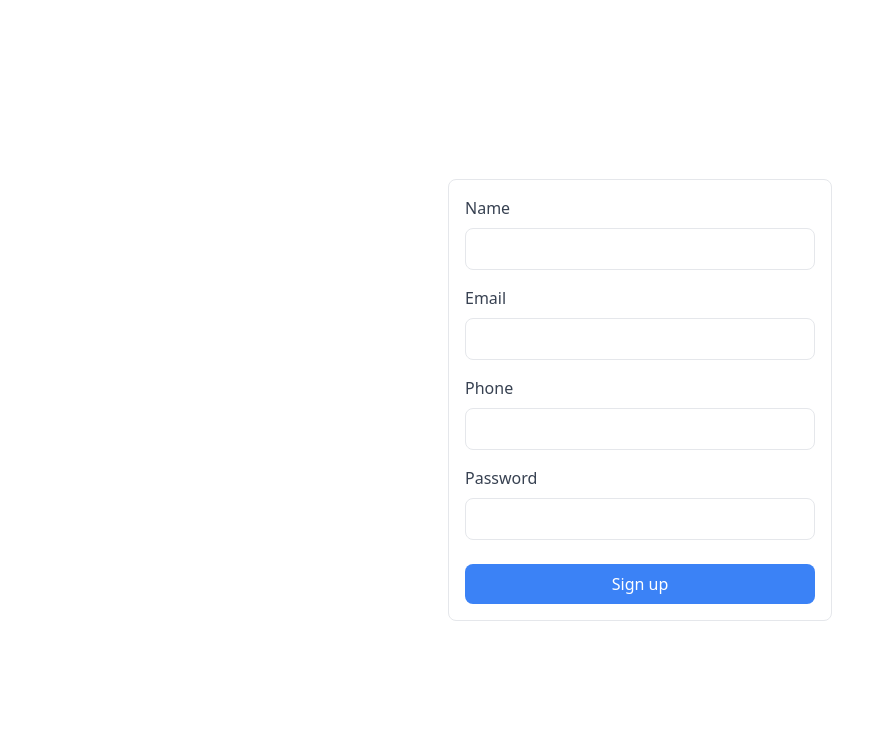
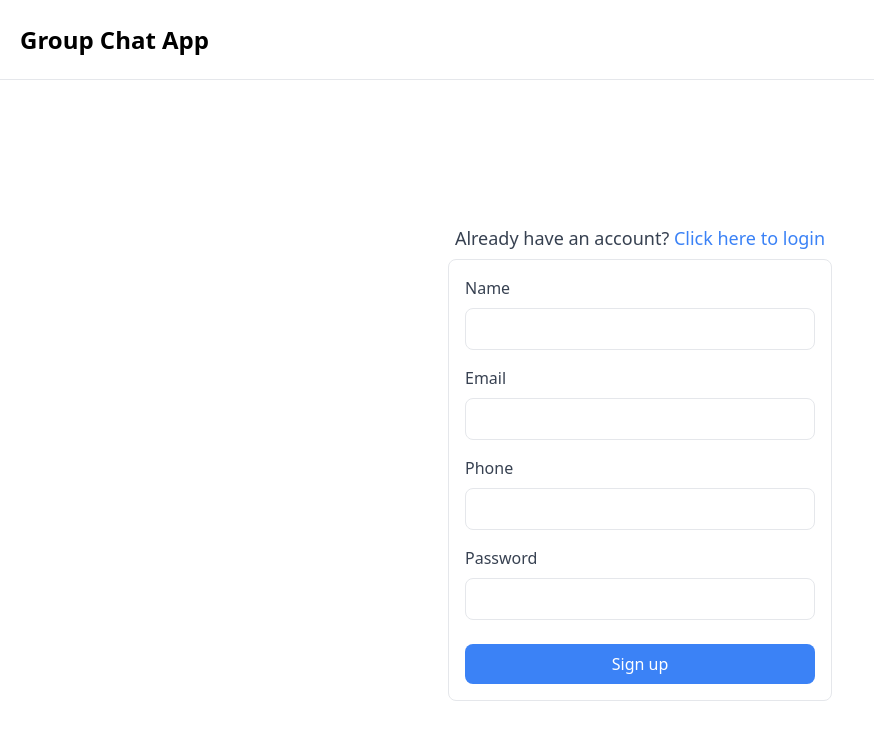
Before and after one commit to alkeshnikalje/group-chat-app, a React (Vite) app in the folder react-chat-app/: page /signup in a window 1280 px wide. Shown: the top 740 px of the page, without its empty margins (0-874 px from the left). Built offline with nearby package versions, Linux system fonts and the light colour scheme.

Commit message:
connect frontend to the backend

```diff
--- a/react-chat-app/package.json
+++ b/react-chat-app/package.json
@@ -10,6 +10,8 @@
     "preview": "vite preview"
   },
   "dependencies": {
+    "@types/axios": "^0.14.0",
+    "axios": "^1.5.1",
     "react": "^18.2.0",
     "react-dom": "^18.2.0",
     "react-router-dom": "^6.16.0"
--- a/react-chat-app/src/App.tsx
+++ b/react-chat-app/src/App.tsx
@@ -2,10 +2,14 @@ import { useState } from "react";
 import { BrowserRouter as Router, Routes, Route } from "react-router-dom";
 import Signup from "./components/Singup";
 import SignIn from "./components/Signin";
+import AppBar from "./components/AppBar";
+import Main from "./components/Main";
 function App() {
   return (
     <Router>
+      <AppBar />
       <Routes>
+        <Route path="/main" element={<Main />} />
         <Route path="/signup" element={<Signup />} />
         <Route path="/signin" element={<SignIn />} />
       </Routes>
--- /dev/null
+++ b/react-chat-app/src/components/AppBar.tsx
@@ -0,0 +1,23 @@
+import React, { useState } from "react";
+
+export default function AppBar() {
+  const [user, setUser] = useState(null);
+
+  const userNameAndLogoutButton = user && (
+    <div className="flex items-center space-x-4">
+      <span className="text-lg font-bold text-gray-700">{user}</span>
+      <button className="rounded bg-blue-500 px-4 py-2 text-white hover:bg-blue-600 focus:outline-none">
+        Logout
+      </button>
+    </div>
+  );
+
+  return (
+    <div className="flex h-20 items-center justify-between border-b px-5">
+      {" "}
+      {/* Apply border-b class for a bottom border */}
+      <h1 className="text-2xl font-bold">Group Chat App</h1>
+      {userNameAndLogoutButton}
+    </div>
+  );
+}
--- /dev/null
+++ b/react-chat-app/src/components/Main.tsx
@@ -0,0 +1,3 @@
+export default function Main() {
+  return <h1>this is the main page</h1>;
+}
--- a/react-chat-app/src/components/Signin.tsx
+++ b/react-chat-app/src/components/Signin.tsx
@@ -1,6 +1,7 @@
+import { Link } from "react-router-dom";
 export default function SignIn() {
   return (
-    <div className="flex h-screen items-center justify-center">
+    <div className=" relative flex h-screen items-center justify-center">
       <form className="w-96 rounded-lg border p-4">
         <label className="mb-2 mt-4 block text-gray-700">Email</label>
         <input
@@ -21,6 +22,14 @@ export default function SignIn() {
           Sign in
         </button>
       </form>
+      <div className="absolute left-0 top-48 w-full p-4 text-center">
+        <p className="text-lg text-gray-700">
+          New here?{" "}
+          <Link to="/signup" className="text-blue-500 hover:underline">
+            Click here to sign up
+          </Link>
+        </p>
+      </div>
     </div>
   );
 }
--- a/react-chat-app/src/components/Singup.tsx
+++ b/react-chat-app/src/components/Singup.tsx
@@ -1,29 +1,62 @@
+import { useState } from "react";
+import { Link, useNavigate } from "react-router-dom";
+import axios from "axios";
+
 export default function Signup() {
+  const [name, setName] = useState("");
+  const [email, setEmail] = useState("");
+  const [password, setPassword] = useState("");
+  const [phNumber, setPhNumber] = useState("");
+  const navigate = useNavigate();
+  const handleOnSubmit = async (e: React.FormEvent) => {
+    e.preventDefault();
+    const userObj = {
+      name,
+      email,
+      password,
+      phoneNumber: phNumber,
+    };
+    try {
+      const res = await axios.post(
+        "http://localhost:3000/api/user/signup",
+        userObj,
+      );
+      if (res.data.success) {
+        navigate("/signin");
+      }
+    } catch (err) {
+      console.log(err);
+    }
+  };
   return (
-    <div className="flex h-screen items-center justify-center">
-      <form className="w-96 rounded-lg border p-4">
+    <div className="relative flex h-screen items-center justify-center">
+      <form className="w-96 rounded-lg border p-4" onSubmit={handleOnSubmit}>
         <label className="mb-2 block text-gray-700">Name</label>
         <input
           type="text"
           className="w-full rounded-lg border px-3 py-2 focus:border-blue-500 focus:outline-none"
+          onChange={(e) => setName(e.target.value)}
         />
 
         <label className="mb-2 mt-4 block text-gray-700">Email</label>
         <input
           type="email"
           className="w-full rounded-lg border px-3 py-2 focus:border-blue-500 focus:outline-none"
+          onChange={(e) => setEmail(e.target.value)}
         />
 
         <label className="mb-2 mt-4 block text-gray-700">Phone</label>
         <input
           type="text"
           className="w-full rounded-lg border px-3 py-2 focus:border-blue-500 focus:outline-none"
+          onChange={(e) => setPhNumber(e.target.value)}
         />
 
         <label className="mb-2 mt-4 block text-gray-700">Password</label>
         <input
           type="password"
           className="w-full rounded-lg border px-3 py-2 focus:border-blue-500 focus:outline-none"
+          onChange={(e) => setPassword(e.target.value)}
         />
 
         <button
@@ -33,6 +66,15 @@ export default function Signup() {
           Sign up
         </button>
       </form>
+
+      <div className="absolute left-0 top-32 w-full p-4 text-center">
+        <p className="text-lg text-gray-700">
+          Already have an account?{" "}
+          <Link to="/signin" className="text-blue-500 hover:underline">
+            Click here to login
+          </Link>
+        </p>
+      </div>
     </div>
   );
 }
```
Also changed, not shown: 1 other file (tests, documents, lock files or other folders).
